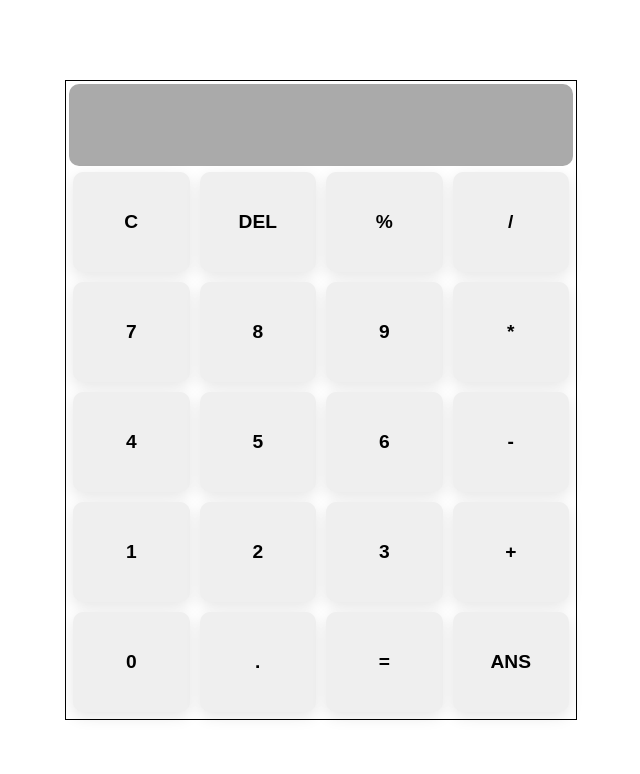
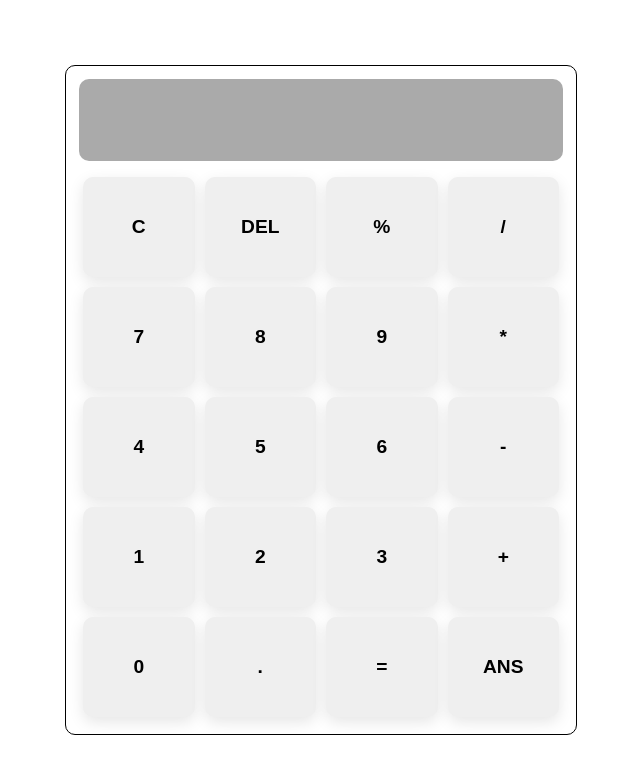
Before and after one commit to abubow/CppCalculator, a React (Create React App) app: page / in a window 1280 px wide. Shown: the top 774 px of the page, without its empty margins (319-959 px from the left). Built offline with nearby package versions, Linux system fonts and the light colour scheme; the HTML template or start-up script is replaced by a standard one.

Commit message:
chaed tables padding and input's font size and margin

```diff
--- a/src/components/CalculatorPanel.jsx
+++ b/src/components/CalculatorPanel.jsx
@@ -17,12 +17,16 @@ const Input = styled.input`
     height: 10vh;
     border-radius: 10px;
     Background-color: #aaa;
+    margin-bottom: 10px;
     border: none;
+    font-size: 3rem;
 `;
 const Table = styled.table`
     width: 40vw;
     height: 10vh;
     border: 1px solid #000;
+    border-radius: 10px;
+    padding: 10px;
 `;
 const TableRow = styled.tr`
     display: flex;
```
